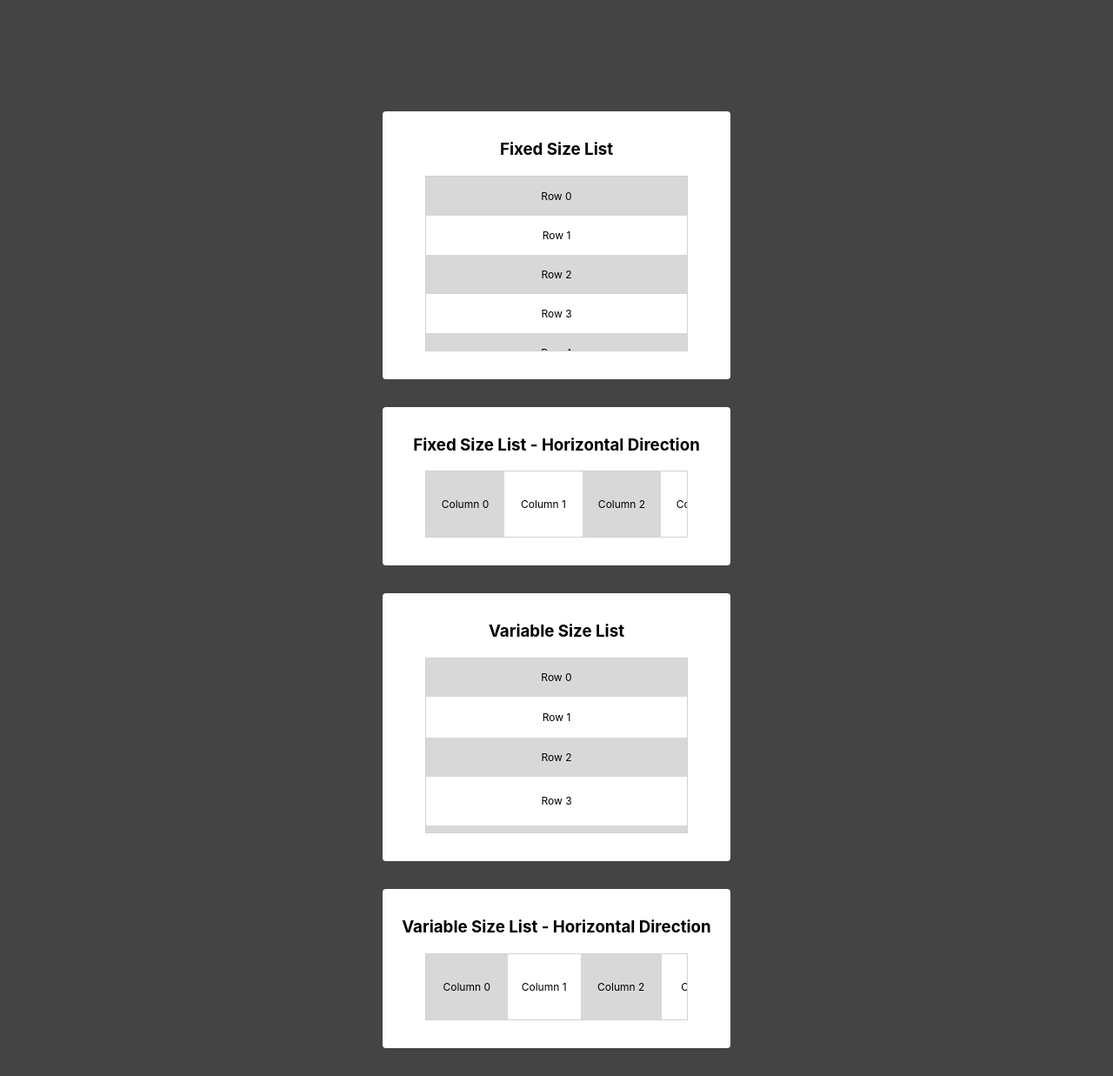
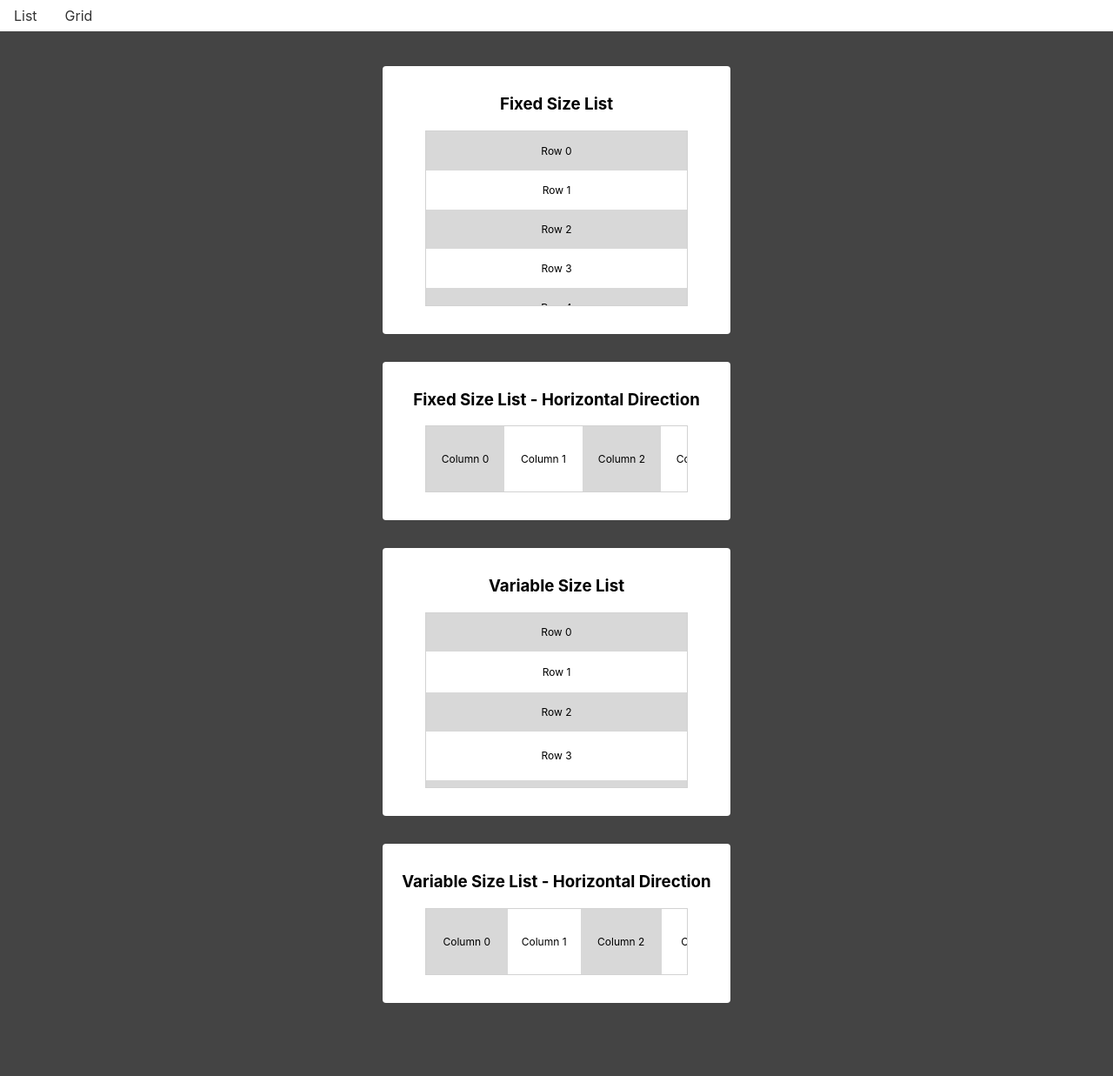
Before and after one commit to anhdo95/react-virtualization, a React (Create React App) app: page / in a window 1280 px wide. Shown: the whole page at 87% size. After the commit the page ends 1185 px from the top, so only its background shows below. Built offline with nearby package versions, Linux system fonts and the light colour scheme.

Commit message:
Setup react router

```diff
--- a/package.json
+++ b/package.json
@@ -10,9 +10,9 @@
     "@types/node": "^16.18.14",
     "@types/react": "^18.0.28",
     "@types/react-dom": "^18.0.11",
-    "lodash-es": "^4.17.21",
     "react": "^18.2.0",
     "react-dom": "^18.2.0",
+    "react-router-dom": "^5.3.4",
     "react-scripts": "5.0.1",
     "typescript": "^4.9.5",
     "web-vitals": "^2.1.4"
@@ -42,6 +42,7 @@
     ]
   },
   "devDependencies": {
-    "@types/lodash-es": "^4.17.6"
+    "@types/lodash-es": "^4.17.6",
+    "@types/react-router-dom": "^5.3.3"
   }
 }
--- a/src/App.css
+++ /dev/null
@@ -1,34 +0,0 @@
-.app {
-  padding-top: 10%;
-}
-
-.section {
-  display: flex;
-  flex-direction: column;
-  align-items: center;
-  width: 400px;
-  margin: 0 auto 2rem;
-  padding: 2rem 0;
-  background-color: #fff;
-  border-radius: 0.25rem;
-}
-
-.heading {
-  margin-top: 0;
-  text-align: center;
-}
-
-.list {
-  border: 1px solid #d2d2d2;
-}
-
-.row {
-  display: flex;
-  justify-content: center;
-  align-items: center;
-  font-size: 0.75rem;
-}
-
-.row:nth-child(odd) {
-  background-color: #d8d8d8;
-}
--- a/src/App.tsx
+++ b/src/App.tsx
@@ -1,93 +1,20 @@
-import FixedSizeList from './components/FixedSizeList'
-import VariableSizeList from './components/VariableSizeList'
-
-import './App.css'
-
-const getRandomArbitrary = (min: number, max: number) => {
-  return Math.random() * (max - min) + min
-}
-
-const variableItems = Array(1000)
-  .fill(true)
-  .map(() => ({
-    width: getRandomArbitrary(80, 100),
-    height: getRandomArbitrary(40, 60),
-  }))
+import { BrowserRouter, Switch, Route } from 'react-router-dom'
+import Layout from './Layout'
+import List from './pages/List'
+import Grid from './pages/Grid'
 
 function App() {
   return (
-    <div className="app">
-      <section className="section">
-        <h3 className="heading">Fixed Size List</h3>
-        <FixedSizeList
-          className="list"
-          itemCount={1000}
-          itemSize={45}
-          width={300}
-          height={200}
-        >
-          {({ index, style }) => (
-            <div className="row" style={style}>
-              Row {index}
-            </div>
-          )}
-        </FixedSizeList>
-      </section>
-
-      <section className="section">
-        <h3 className="heading">Fixed Size List - Horizontal Direction</h3>
-        <FixedSizeList
-          className="list"
-          direction="horizontal"
-          itemCount={1000}
-          itemSize={90}
-          width={300}
-          height={75}
-        >
-          {({ index, style }) => (
-            <div className="row" style={style}>
-              Column {index}
-            </div>
-          )}
-        </FixedSizeList>
-      </section>
-
-      <section className="section">
-        <h3 className="heading">Variable Size List</h3>
-        <VariableSizeList
-          className="list"
-          itemCount={variableItems.length}
-          itemSize={(index) => variableItems[index].height}
-          width={300}
-          height={200}
-        >
-          {({ index, style }) => (
-            <div className="row" style={style}>
-              Row {index}
-            </div>
-          )}
-        </VariableSizeList>
-      </section>
-
-      <section className="section">
-        <h3 className="heading">Variable Size List - Horizontal Direction</h3>
-        <VariableSizeList
-          className="list"
-          direction="horizontal"
-          itemCount={variableItems.length}
-          itemSize={(index) => variableItems[index].width}
-          width={300}
-          height={75}
-          estimatedItemSize={90}
-        >
-          {({ index, style }) => (
-            <div className="row" style={style}>
-              Column {index}
-            </div>
-          )}
-        </VariableSizeList>
-      </section>
-    </div>
+    <BrowserRouter>
+      <Layout>
+        <Switch>
+          <Route exact path="/" component={List} />
+          <Route path="/list" component={List} />
+          <Route path="/grid" component={Grid} />
+          <Route path="*" component={() => <div />} />
+        </Switch>
+      </Layout>
+    </BrowserRouter>
   )
 }
 
--- /dev/null
+++ b/src/Layout.tsx
@@ -0,0 +1,15 @@
+import { Link } from 'react-router-dom'
+
+function Layout({ children }: React.PropsWithChildren) {
+  return (
+    <>
+      <nav className="navbar">
+        <Link className="navbar-link" to="/list">List</Link>
+        <Link className="navbar-link" to="/grid">Grid</Link>
+      </nav>
+      <main className="main">{children}</main>
+    </>
+  )
+}
+
+export default Layout
--- a/src/index.css
+++ b/src/index.css
@@ -10,3 +10,55 @@ body {
   -webkit-font-smoothing: antialiased;
   -moz-osx-font-smoothing: grayscale;
 }
+
+.navbar {
+  position: sticky;
+  top: 0;
+  display: grid;
+  grid-auto-flow: column;
+  justify-content: start;
+  background-color: #fff;
+  z-index: 9999;
+  box-shadow: ;
+}
+
+.navbar-link {
+  color: #333;
+  text-decoration: none;
+  padding: 0.5rem 1rem;
+}
+
+.main {
+  padding-top: 40px;
+}
+
+.section {
+  display: flex;
+  flex-direction: column;
+  align-items: center;
+  width: 400px;
+  margin: 0 auto 2rem;
+  padding: 2rem 0;
+  background-color: #fff;
+  border-radius: 0.25rem;
+}
+
+.heading {
+  margin-top: 0;
+  text-align: center;
+}
+
+.list {
+  border: 1px solid #d2d2d2;
+}
+
+.row {
+  display: flex;
+  justify-content: center;
+  align-items: center;
+  font-size: 0.75rem;
+}
+
+.row:nth-child(odd) {
+  background-color: #d8d8d8;
+}
--- /dev/null
+++ b/src/pages/Grid.tsx
@@ -0,0 +1,86 @@
+import FixedSizeList from '../components/FixedSizeList'
+import VariableSizeList from '../components/VariableSizeList'
+
+const getRandomArbitrary = (min: number, max: number) => {
+  return Math.random() * (max - min) + min
+}
+
+const variableItems = Array(1000)
+  .fill(true)
+  .map(() => ({
+    width: getRandomArbitrary(80, 100),
+    height: getRandomArbitrary(40, 60),
+  }))
+
+function Grid() {
+  return (
+    <div>
+      <section className="section">
+        <h3 className="heading">Fixed Size Grid</h3>
+        <FixedSizeList className="list" itemCount={1000} itemSize={45} width={300} height={200}>
+          {({ index, style }) => (
+            <div className="row" style={style}>
+              Row {index}
+            </div>
+          )}
+        </FixedSizeList>
+      </section>
+
+      <section className="section">
+        <h3 className="heading">Fixed Size Grid - Horizontal Direction</h3>
+        <FixedSizeList
+          className="list"
+          direction="horizontal"
+          itemCount={1000}
+          itemSize={90}
+          width={300}
+          height={75}
+        >
+          {({ index, style }) => (
+            <div className="row" style={style}>
+              Column {index}
+            </div>
+          )}
+        </FixedSizeList>
+      </section>
+
+      <section className="section">
+        <h3 className="heading">Variable Size Grid</h3>
+        <VariableSizeList
+          className="list"
+          itemCount={variableItems.length}
+          itemSize={(index) => variableItems[index].height}
+          width={300}
+          height={200}
+        >
+          {({ index, style }) => (
+            <div className="row" style={style}>
+              Row {index}
+            </div>
+          )}
+        </VariableSizeList>
+      </section>
+
+      <section className="section">
+        <h3 className="heading">Variable Size Grid - Horizontal Direction</h3>
+        <VariableSizeList
+          className="list"
+          direction="horizontal"
+          itemCount={variableItems.length}
+          itemSize={(index) => variableItems[index].width}
+          width={300}
+          height={75}
+          estimatedItemSize={90}
+        >
+          {({ index, style }) => (
+            <div className="row" style={style}>
+              Column {index}
+            </div>
+          )}
+        </VariableSizeList>
+      </section>
+    </div>
+  )
+}
+
+export default Grid
--- /dev/null
+++ b/src/pages/List.tsx
@@ -0,0 +1,86 @@
+import FixedSizeList from '../components/FixedSizeList'
+import VariableSizeList from '../components/VariableSizeList'
+
+const getRandomArbitrary = (min: number, max: number) => {
+  return Math.random() * (max - min) + min
+}
+
+const variableItems = Array(1000)
+  .fill(true)
+  .map(() => ({
+    width: getRandomArbitrary(80, 100),
+    height: getRandomArbitrary(40, 60),
+  }))
+
+function List() {
+  return (
+    <div>
+      <section className="section">
+        <h3 className="heading">Fixed Size List</h3>
+        <FixedSizeList className="list" itemCount={1000} itemSize={45} width={300} height={200}>
+          {({ index, style }) => (
+            <div className="row" style={style}>
+              Row {index}
+            </div>
+          )}
+        </FixedSizeList>
+      </section>
+
+      <section className="section">
+        <h3 className="heading">Fixed Size List - Horizontal Direction</h3>
+        <FixedSizeList
+          className="list"
+          direction="horizontal"
+          itemCount={1000}
+          itemSize={90}
+          width={300}
+          height={75}
+        >
+          {({ index, style }) => (
+            <div className="row" style={style}>
+              Column {index}
+            </div>
+          )}
+        </FixedSizeList>
+      </section>
+
+      <section className="section">
+        <h3 className="heading">Variable Size List</h3>
+        <VariableSizeList
+          className="list"
+          itemCount={variableItems.length}
+          itemSize={(index) => variableItems[index].height}
+          width={300}
+          height={200}
+        >
+          {({ index, style }) => (
+            <div className="row" style={style}>
+              Row {index}
+            </div>
+          )}
+        </VariableSizeList>
+      </section>
+
+      <section className="section">
+        <h3 className="heading">Variable Size List - Horizontal Direction</h3>
+        <VariableSizeList
+          className="list"
+          direction="horizontal"
+          itemCount={variableItems.length}
+          itemSize={(index) => variableItems[index].width}
+          width={300}
+          height={75}
+          estimatedItemSize={90}
+        >
+          {({ index, style }) => (
+            <div className="row" style={style}>
+              Column {index}
+            </div>
+          )}
+        </VariableSizeList>
+      </section>
+    </div>
+  )
+}
+
+export default List
```
Also changed, not shown: 1 other file (tests, documents, lock files or other folders).
